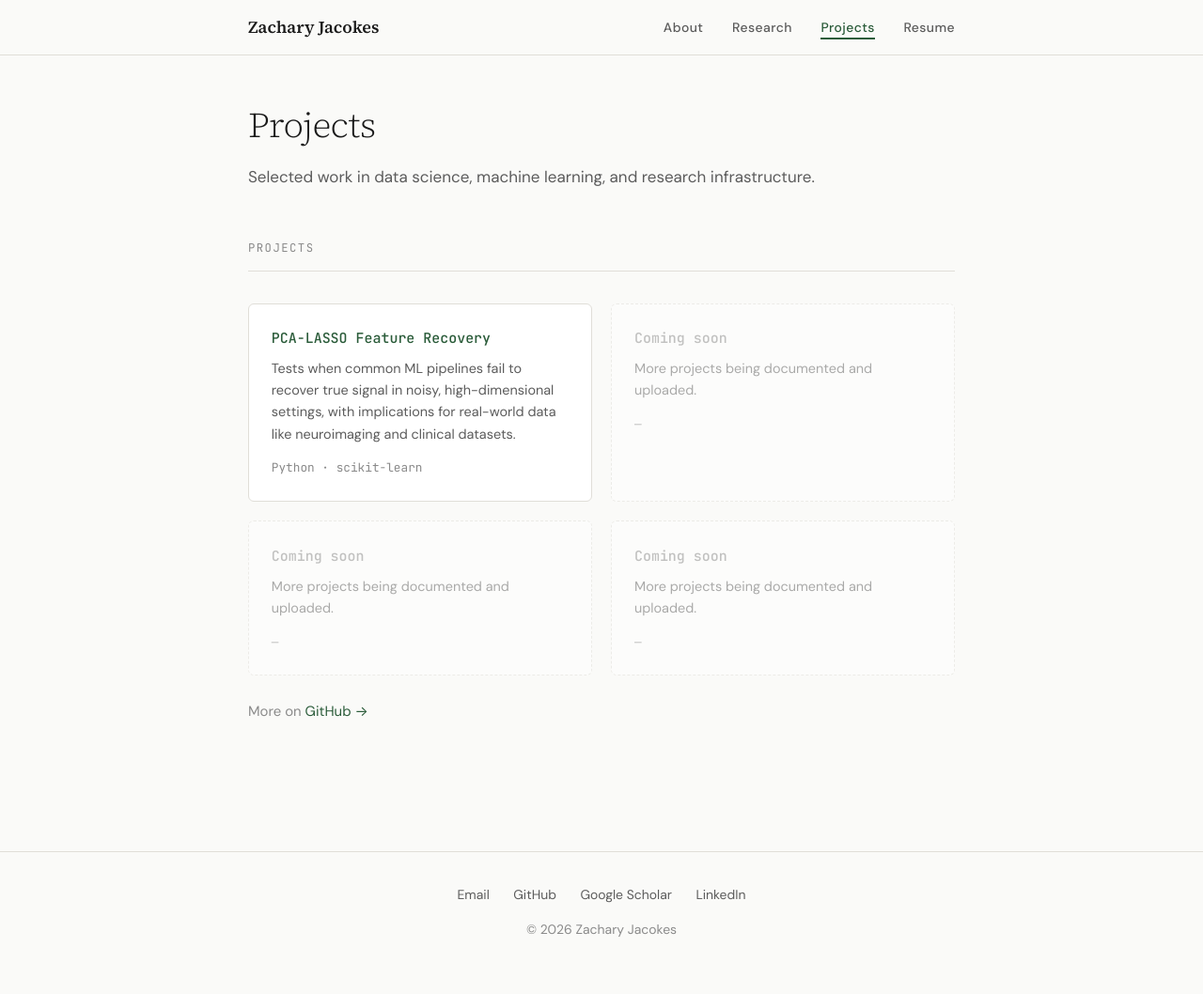
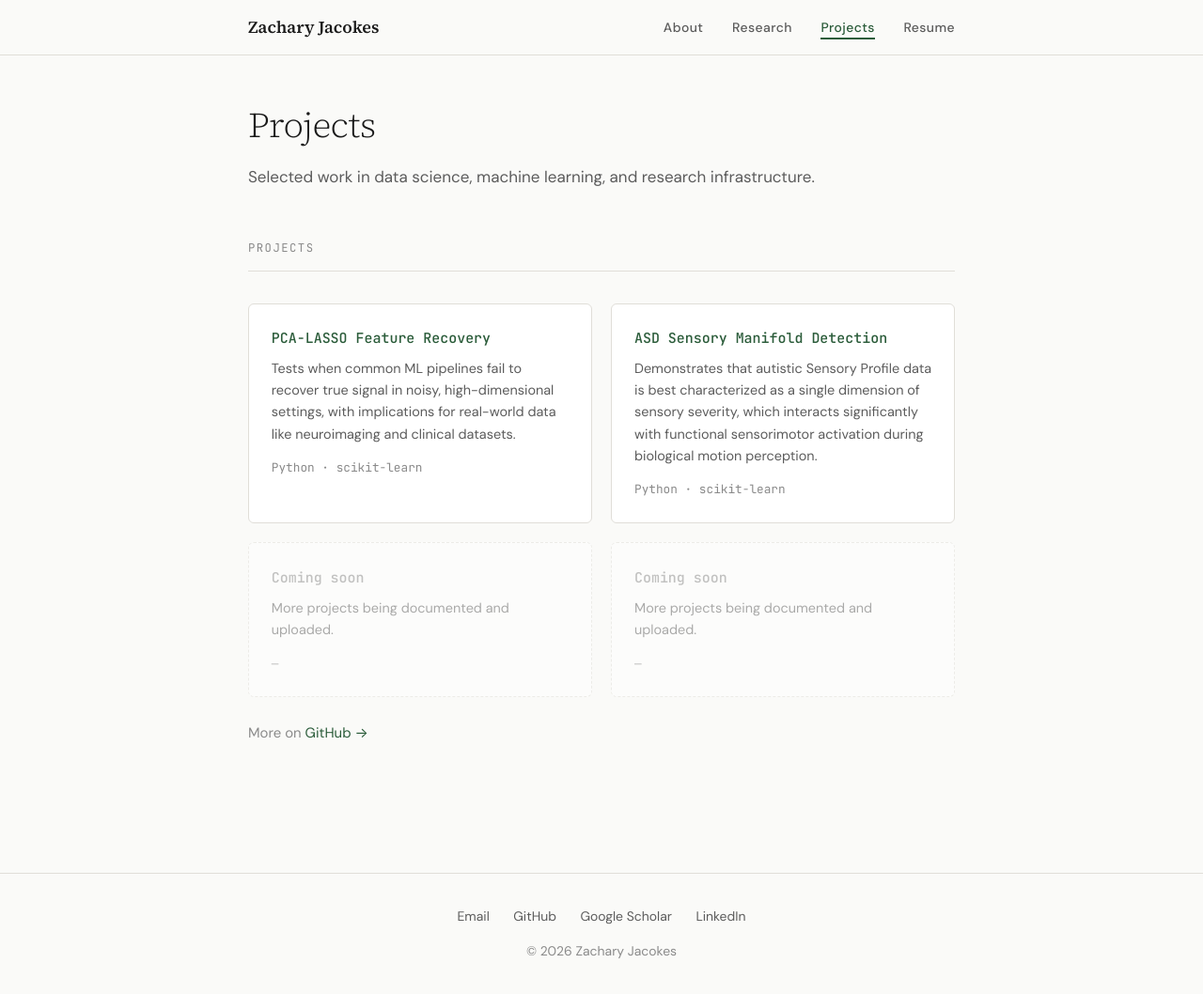
Before and after one commit to zjacokes/jacokes.github.io, a Jekyll site: the page built from projects.html, in a window 1280 px wide and 1058 px high. Shown: the whole window at 94% size. Built offline with Jekyll 4.4.1, drawn with Linux system fonts in a browser that asks for light colours.

```diff
--- a/projects.html
+++ b/projects.html
@@ -98,11 +98,11 @@
         <div class="project-card-meta">Python · scikit-learn</div>
     </a>
 
-    <div class="project-card placeholder">
-        <div class="project-card-name">Coming soon</div>
-        <div class="project-card-desc">More projects being documented and uploaded.</div>
-        <div class="project-card-meta">—</div>
-    </div>
+    <a class="project-card" href="https://github.com/zjacokes/sensory-gradient-asd" target="_blank" rel="noopener">
+        <div class="project-card-name">ASD Sensory Manifold Detection</div>
+        <div class="project-card-desc">Demonstrates that autistic Sensory Profile data is best characterized as a single dimension of sensory severity, which interacts significantly with functional sensorimotor activation during biological motion perception.</div>
+        <div class="project-card-meta">Python · scikit-learn</div>
+    </a>
 
     <div class="project-card placeholder">
         <div class="project-card-name">Coming soon</div>
```
Also changed, not shown: research.html (+11 -11 lines).
